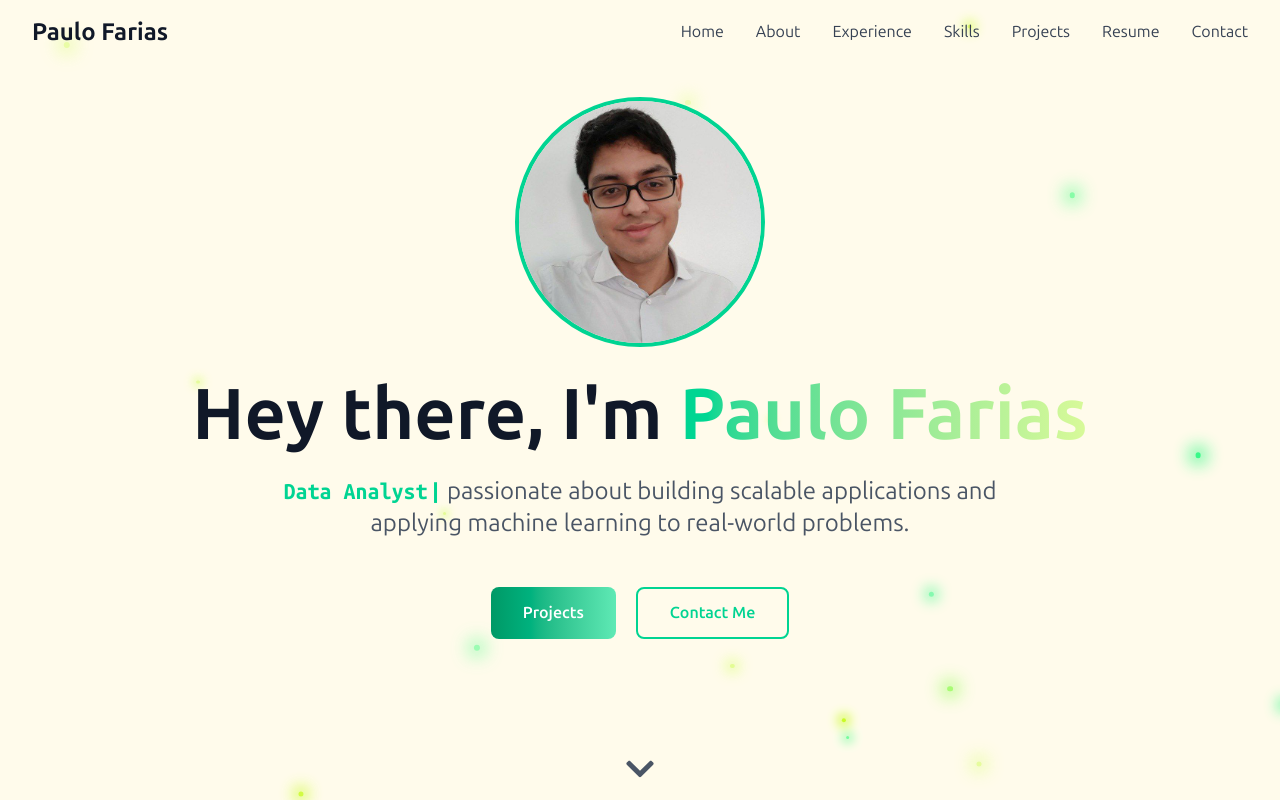
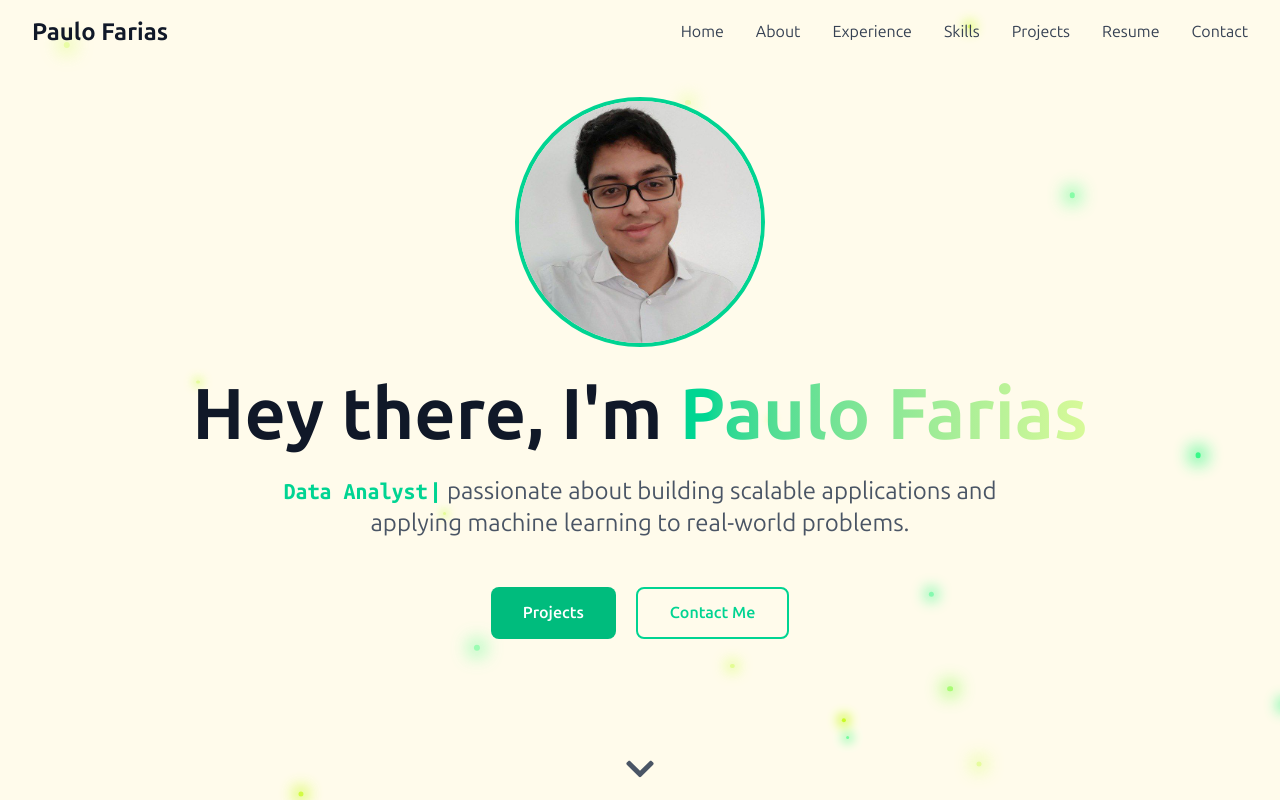
Before and after one commit to pvgfarias/portfolio, a Next.js app: page / in a window 1280 px wide. Shown: the top 800 px of the page. Built offline with nearby package versions, Linux system fonts and the light colour scheme.

Commit message:
style: :art: changing button style in hero section

```diff
--- a/app/components/Hero.tsx
+++ b/app/components/Hero.tsx
@@ -139,7 +139,7 @@ export default function Hero() {
           >
             <button
               onClick={() => scrollToSection('#projects')}
-              className="px-8 py-3 bg-linear-to-r from-emerald-600 to-emerald-300 text-white rounded-lg  font-semibold hover:from-blue-600 hover:to-slate-500 transition-all duration-200 transform hover:scale-105 "
+              className="px-8 py-3 bg-emerald-500 text-white rounded-lg  font-semibold hover:bg-blue-50 dark:hover:bg-slate-800 transition-all duration-200"
             >
               Projects
             </button>
```
